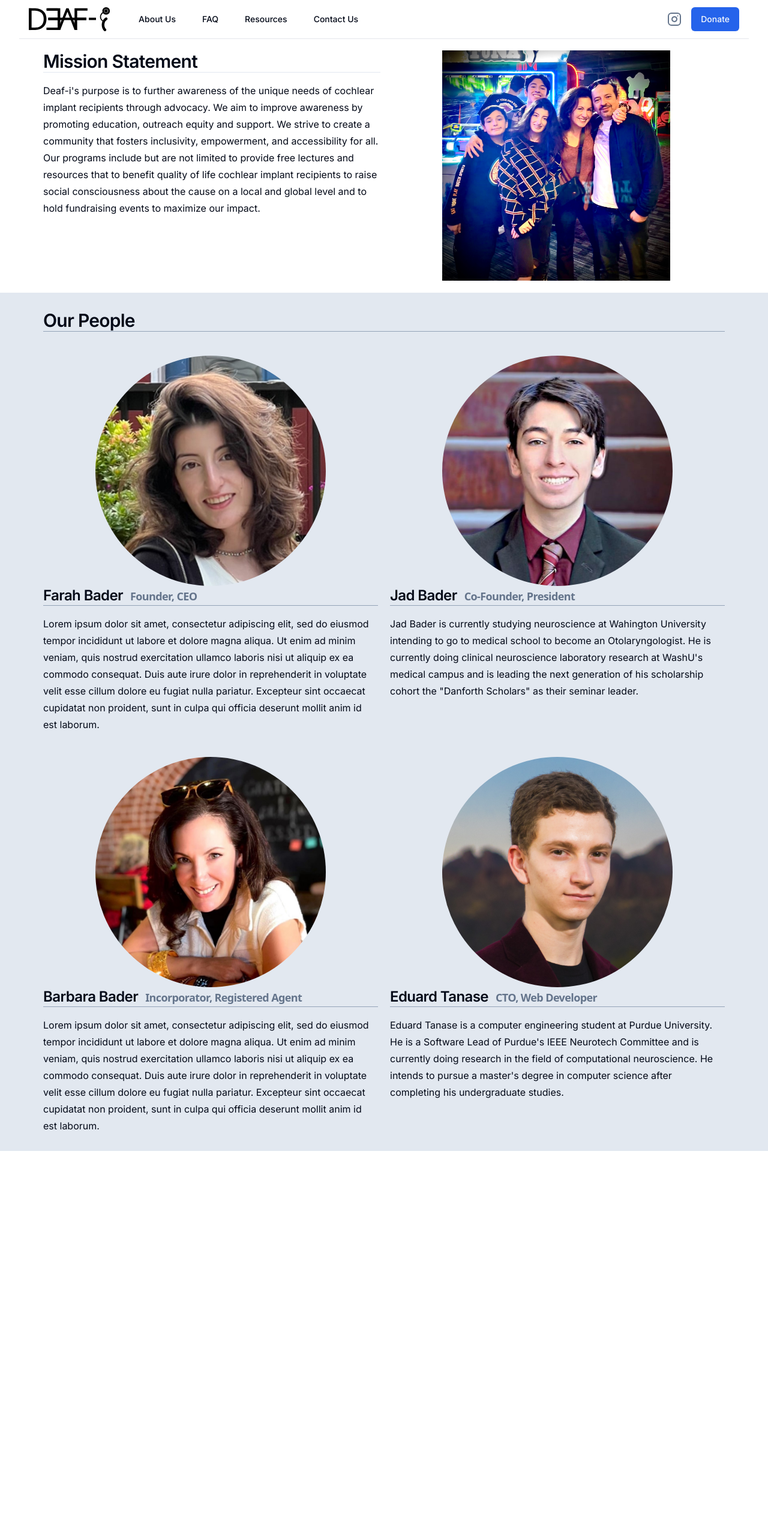
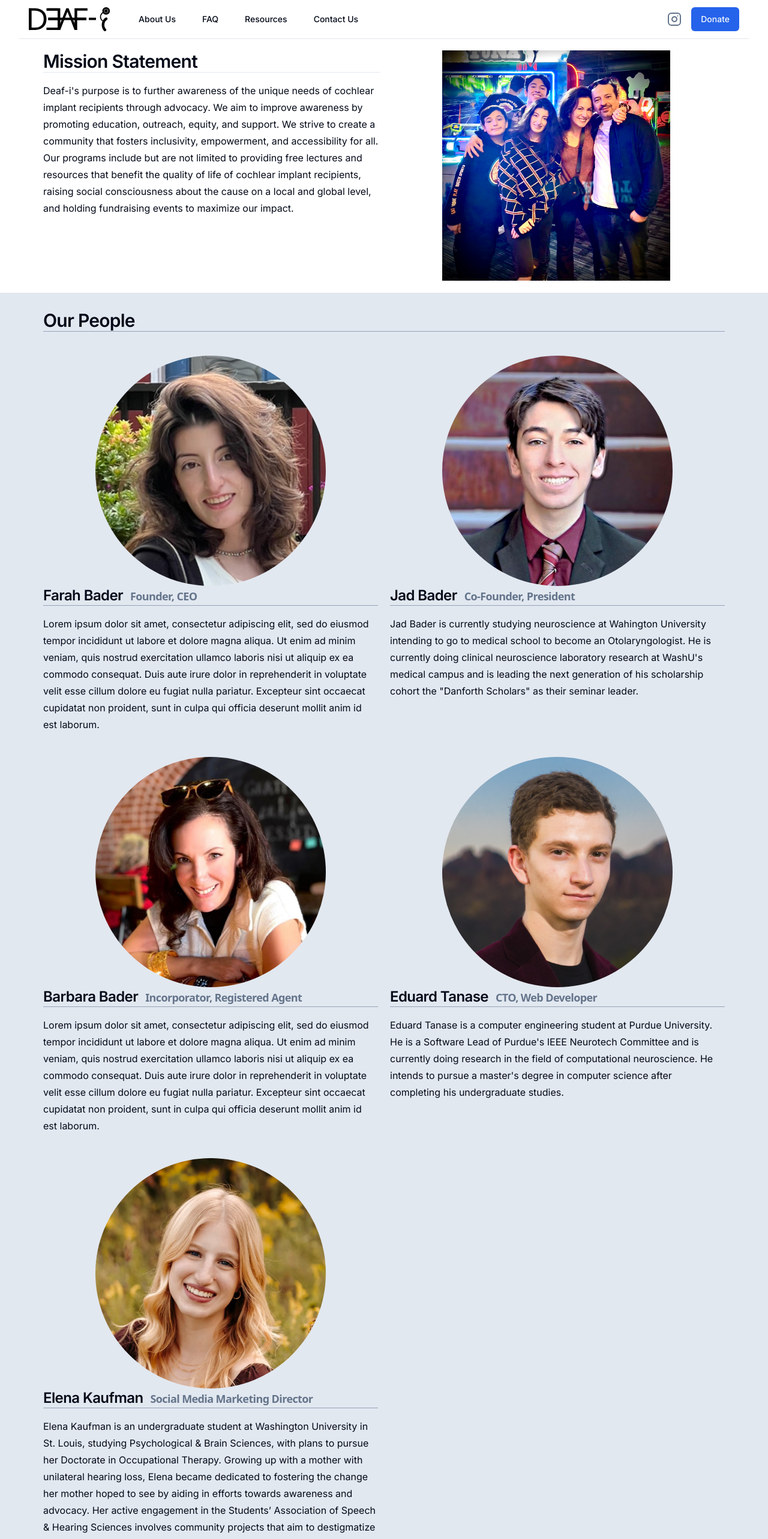
Before and after one commit to meme8383/deaf-i, a Next.js app: page /about in a window 1280 px wide. Shown: the top 2566 px of the page at 60% size. Before the commit the page ends 2275 px from the top, so only its background shows below. Built offline with nearby package versions, Linux system fonts and the light colour scheme.

Commit message:
add ellie

```diff
--- a/src/app/about/page.tsx
+++ b/src/app/about/page.tsx
@@ -31,6 +31,13 @@ const people = [
     description:
       "Eduard Tanase is a computer engineering student at Purdue University. He is a Software Lead of Purdue's IEEE Neurotech Committee and is currently doing research in the field of computational neuroscience. He intends to pursue a master's degree in computer science after completing his undergraduate studies.",
   },
+  {
+    name: 'Elena Kaufman',
+    role: 'Social Media Marketing Director',
+    image: '/about/ellie.jpg',
+    description:
+      'Elena Kaufman is an undergraduate student at Washington University in St. Louis, studying Psychological & Brain Sciences, with plans to pursue her Doctorate in Occupational Therapy. Growing up with a mother with unilateral hearing loss, Elena became dedicated to fostering the change her mother hoped to see by aiding in efforts towards awareness and advocacy. Her active engagement in the Students’ Association of Speech & Hearing Sciences involves community projects that aim to destigmatize hearing loss and promote inclusivity, ultimately aiming to bridge the gap between access and accessibility.',
+  },
 ];
 
 export default function Page() {
@@ -46,13 +53,13 @@ export default function Page() {
               <p className='leading-7 mt-4'>
                 Deaf-i&apos;s purpose is to further awareness of the unique
                 needs of cochlear implant recipients through advocacy. We aim to
-                improve awareness by promoting education, outreach equity and
+                improve awareness by promoting education, outreach, equity, and
                 support. We strive to create a community that fosters
                 inclusivity, empowerment, and accessibility for all. Our
-                programs include but are not limited to provide free lectures
-                and resources that to benefit quality of life cochlear implant
-                recipients to raise social consciousness about the cause on a
-                local and global level and to hold fundraising events to
+                programs include but are not limited to providing free lectures
+                and resources that benefit the quality of life of cochlear
+                implant recipients, raising social consciousness about the cause
+                on a local and global level, and holding fundraising events to
                 maximize our impact.
               </p>
             </div>
--- a/src/components/Icons.tsx
+++ b/src/components/Icons.tsx
@@ -10,7 +10,7 @@ export const Icons = {
       xmlns='http://www.w3.org/2000/svg'
     >
       <g transform='translate(-29.375 -47.044)'>
-        <g stroke-width='.26458'>
+        <g strokeWidth='.26458'>
           <path d='m121.1 63.085h10.939v3.5967h-10.939z' />
           <path d='m99.256 48.723v33.189h4.0432v-15.18h13.965v-3.6463h-13.965v-10.716h15.751v-3.6463z' />
           <path d='m77.452 48.723v33.189h-21.059v-3.6463h17.016v-11.534h-14.312v-3.6463h14.312v-10.716h-16.098v-3.6463z' />
@@ -23,40 +23,40 @@ export const Icons = {
             width='3.8365'
             height='33.205'
             ry='0'
-            stroke-width='.26458'
+            strokeWidth='.26458'
           />
           <rect
             x='59.097'
             y='63.085'
             width='58.167'
             height='3.6463'
-            stroke-width='.24671'
+            strokeWidth='.24671'
           />
           <path
             d='m73.409 81.912 13.221-33.189h3.4975l13.171 33.189h-4.0432l-10.815-28.029-10.988 28.029z'
-            stroke-width='.26458'
+            strokeWidth='.26458'
           />
           <rect
             x='56.393'
             y='48.723'
             width='17.016'
             height='3.6463'
-            stroke-width='.26458'
+            strokeWidth='.26458'
           />
         </g>
         <path
           d='m147.56 64.686s-3.6009 2.3484-4.4878 7.0744c-1.211 6.4533 2.6689 9.954 2.6689 9.954'
           fill='none'
           stroke='#000'
-          stroke-linecap='round'
-          stroke-linejoin='round'
-          stroke-width='4'
+          strokeLinecap='round'
+          strokeLinejoin='round'
+          strokeWidth='4'
         />
         <path
           d='m144.32 69.567s-6.0119-3.3796-5.3806-8.5153c0.75188-6.1165 8.5452-8.2707 8.5452-8.2707'
           fill='none'
           stroke='#000'
-          stroke-width='1.5'
+          strokeWidth='1.5'
         />
         <circle cx='147.49' cy='52.781' r='5.7365' />
         <circle
@@ -65,25 +65,25 @@ export const Icons = {
           r='2.9052'
           fill='none'
           stroke='#fefefe'
-          stroke-linecap='round'
-          stroke-width='.51889'
+          strokeLinecap='round'
+          strokeWidth='.51889'
         />
         <text
           x='27.946217'
           y='122.10187'
           fill='#000000'
-          font-family="'Britannic Bold'"
-          font-size='50.8px'
-          stroke-linecap='round'
-          stroke-linejoin='round'
-          stroke-width='1.5'
+          fontFamily="'Britannic Bold'"
+          fontSize='50.8px'
+          strokeLinecap='round'
+          strokeLinejoin='round'
+          strokeWidth='1.5'
           xml-space='preserve'
         >
           <tspan
             x='27.946217'
             y='122.10187'
-            font-family="'Britannic Bold'"
-            stroke-width='1.5'
+            fontFamily="'Britannic Bold'"
+            strokeWidth='1.5'
           />
         </text>
       </g>
--- a/src/components/Person.tsx
+++ b/src/components/Person.tsx
@@ -21,13 +21,8 @@ const Person = ({ name, description, image, swapped, role }: PersonProps) => {
           }
         )}
       >
-        <div className='relative h-full aspect-square rounded-full overflow-hidden'>
-          <Image
-            src={image}
-            alt={`picture of ${name}`}
-            fill
-            objectFit='contain'
-          />
+        <div className='relative h-full aspect-square rounded-full overflow-hidden object-contain'>
+          <Image src={image} alt={`picture of ${name}`} fill />
         </div>
       </div>
       <div className='w-full h-full'>
```
Also changed, not shown: public/about/ellie.jpg (added).
